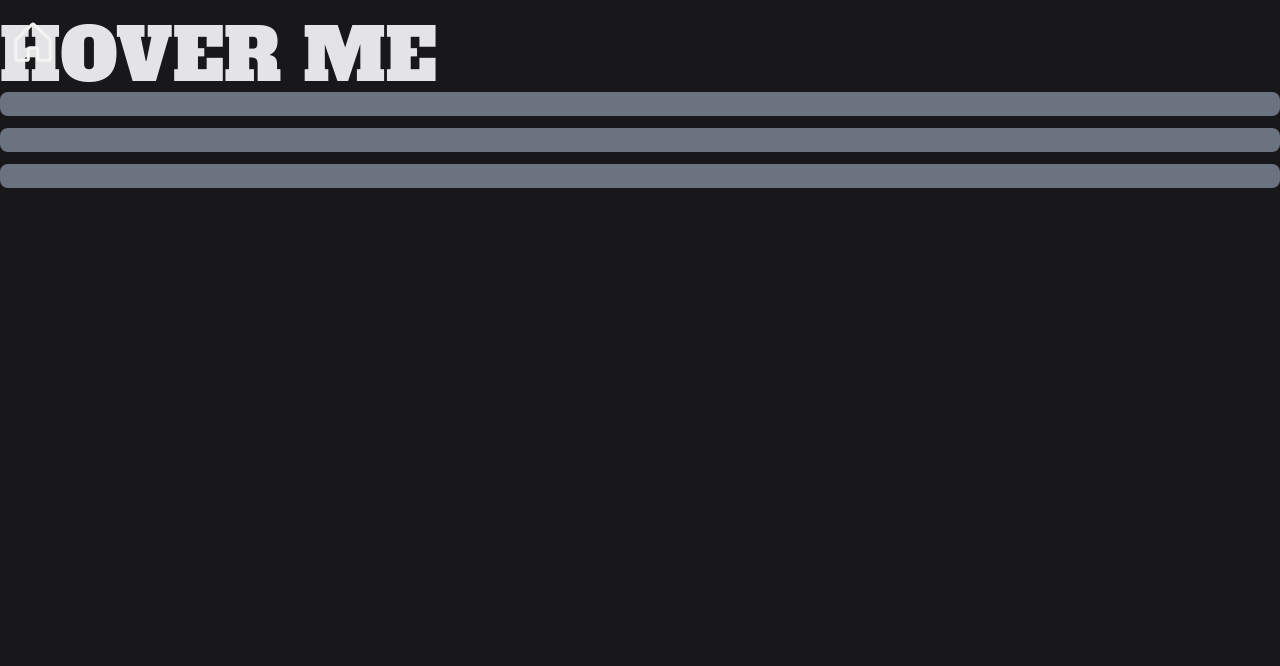
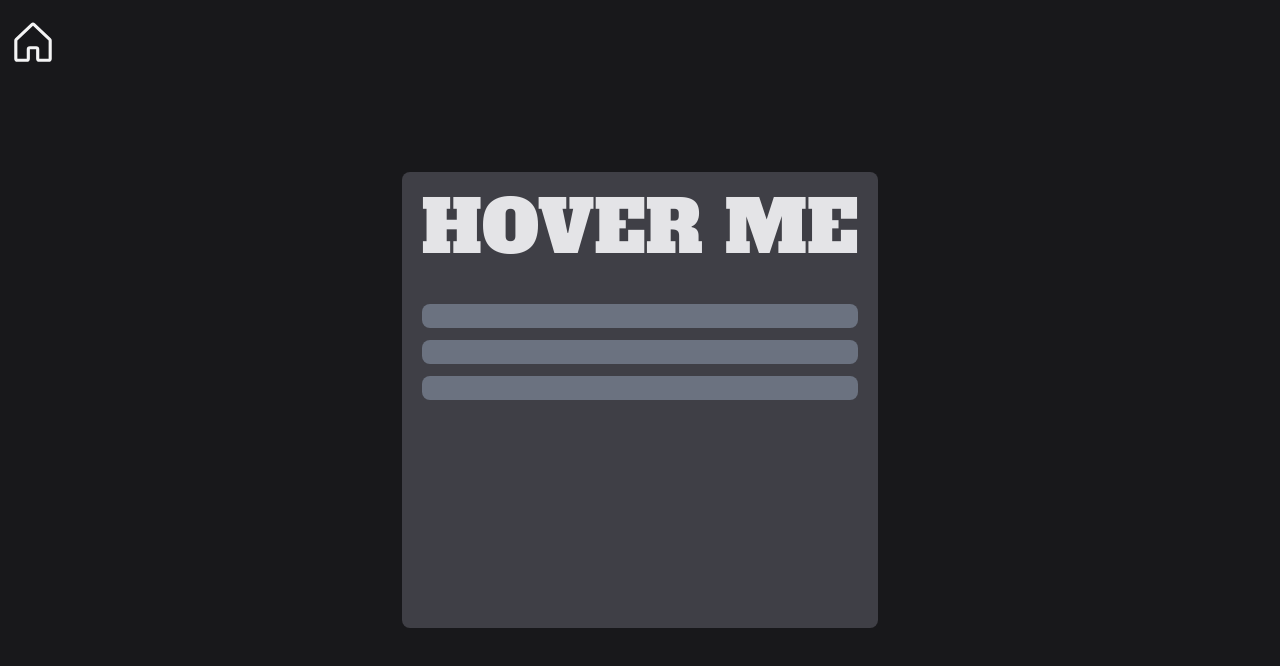
Before and after one commit to 0x7266/framer_motion_practice, a React (Vite) app: page /gradientonhover in a window 1280 px wide. Shown: the top 666 px of the page. Built offline with nearby package versions, Linux system fonts and the light colour scheme.

Commit message:
added basic card animation

```diff
--- a/src/App.tsx
+++ b/src/App.tsx
@@ -7,7 +7,7 @@ import GradientOnHover from "./pages/GradientOnHover";
 function App() {
 	const location = useLocation();
 	return (
-		<div className="min-h-screen bg-zinc-900 overflow-hidden py-5">
+		<div className="min-h-screen h-screen bg-zinc-900 overflow-hidden py-5">
 			<AnimatePresence mode="wait">
 				<Routes key={location.pathname} location={location}>
 					<Route index element={<Index />} />
--- a/src/pages/GradientOnHover.tsx
+++ b/src/pages/GradientOnHover.tsx
@@ -1,7 +1,5 @@
 import { Link } from "react-router-dom";
 import { motion } from "framer-motion";
-import { textVariants } from "../variants/index/index";
-import { Post } from "../components/Post";
 import HomeIcon from "../assets/HomeIcon";
 
 export default function GradientOnHover() {
@@ -16,16 +14,20 @@ export default function GradientOnHover() {
 					<HomeIcon />
 				</Link>
 			</motion.div>
-			<div className="container mx-auto">
+			<div className="w-full h-full flex flex-col items-center justify-center">
 				<motion.div
-					// initial={{ opacity: 0 }}
-					// animate={{ opacity: 1 }}
-					// exit={{ x: 5000 }}
-					transition={{ staggerChildren: 0.1 }}
-					className="flex flex-col text-zinc-200 text-7xl font-alfa uppercase"
+					initial={{ opacity: 0 }}
+					animate={{ opacity: 1 }}
+					exit={{
+						opacity: 0,
+						transition: { duration: 1.5, when: "afterChildren" },
+					}}
+					// transition={{ staggerChildren: 2 }}
+					className="flex flex-col gap-10 text-zinc-200 text-7xl font-alfa uppercase bg-zinc-700 rounded-lg p-5 h-3/5 max-h-[500px] overflow-hidden"
 				>
-					<div className="flex flex-col">
-						<h1>HOVER ME</h1>
+					<motion.h1 initial={{ y: -300 }} animate={{ y: 0 }}>
+						HOVER ME
+					</motion.h1>
 					<motion.div
 						initial="initial"
 						whileInView="inView"
@@ -33,11 +35,28 @@ export default function GradientOnHover() {
 						viewport={{ amount: 0.5, once: true }}
 						className="w-full flex flex-col gap-3"
 					>
-							<motion.div className="w-full h-6 rounded-lg bg-gray-500" />
-							<motion.div className="w-full h-6 rounded-lg bg-gray-500" />
-							<motion.div className="w-full h-6 rounded-lg bg-gray-500" />
+						<motion.div
+							initial={{ x: "-600px" }}
+							exit={{ x: "-600px" }}
+							animate={{ x: 0 }}
+							transition={{ delay: 0.2, duration: 0.8 }}
+							className="w-full h-6 rounded-lg bg-gray-500"
+						/>
+						<motion.div
+							initial={{ x: "600px" }}
+							exit={{ x: "600px" }}
+							animate={{ x: 0 }}
+							transition={{ delay: 0.3, duration: 0.8 }}
+							className="w-full h-6 rounded-lg bg-gray-500"
+						/>
+						<motion.div
+							initial={{ x: "-600px" }}
+							exit={{ x: "-600px" }}
+							animate={{ x: 0 }}
+							transition={{ delay: 0.5, duration: 0.8 }}
+							className="w-full h-6 rounded-lg bg-gray-500"
+						/>
 					</motion.div>
-					</div>
 				</motion.div>
 			</div>
 		</>
```
Lines whose indentation alone changed are shown as unchanged.
